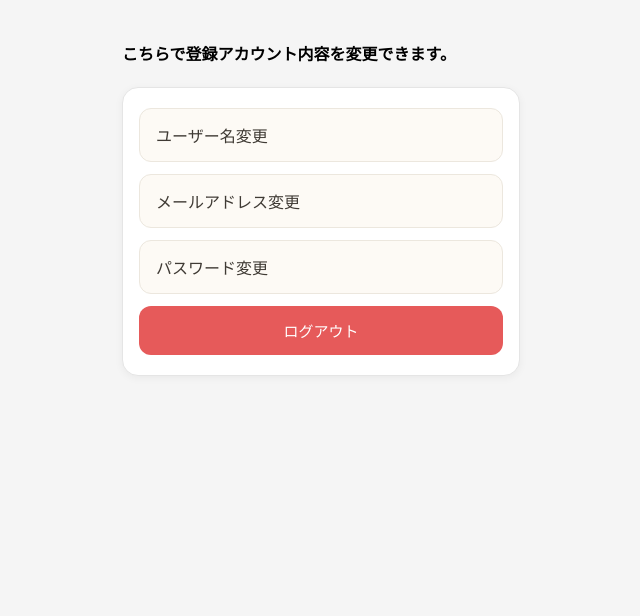
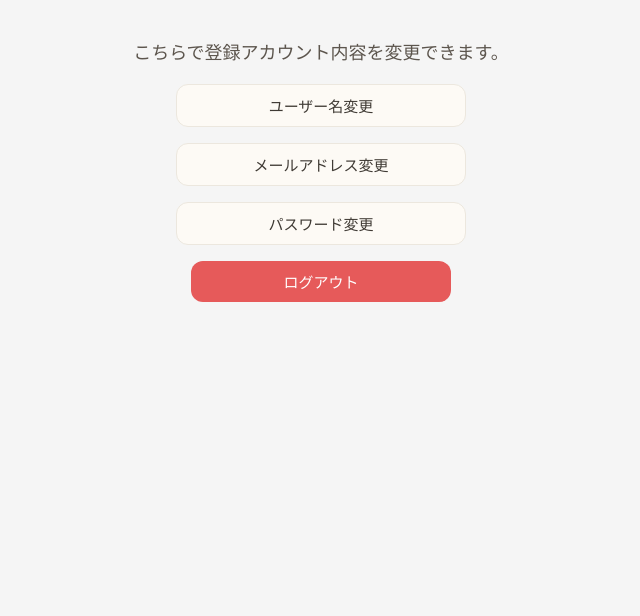
Before and after one commit to HanakoAnami/bbq-ready, a Django app: page /mypage/ in a window 1280 px wide. Shown: the part 60-676 px from the top of the page, without its empty margins (319-959 px from the left). Run offline with Django 5.2, Linux system fonts and the light colour scheme; a user stored in the database is signed in.

```diff
--- a/bbq_app/static/bbq_app/css/style.css
+++ b/bbq_app/static/bbq_app/css/style.css
@@ -643,6 +643,24 @@ body {
     white-space: nowrap;
 }
 
+.assign-progress{
+    text-align:center;
+    font-size:20px;
+    margin-bottom:12px;
+}
+
+.assign-description{
+    text-align:center;
+    font-size:15px;
+    margin-bottom:20px;
+    color:#555;
+}
+
+.assign-save{
+    text-align:center;
+    margin-top:20px;
+}
+
 
 /* =====================
    share
@@ -835,6 +853,8 @@ body {
 .mypage-description {
     margin-bottom: 20px;
     color: #5c554d;
+    text-align: center;
+    font-size: 18px;
 }
 
 .mypage-card {
@@ -849,7 +869,7 @@ body {
 .mypage-menu {
     display: flex;
     flex-direction: column;
-    gap: 12px;
+    gap: 16px;
 }
 
 .mypage-menu__item {
@@ -859,22 +879,40 @@ body {
     background: #fdfaf5;
     border: 1px solid #ece7de;
     border-radius: 12px;
-    padding: 14px 16px;
+    padding: 10px 14px;
     font-weight: 500;
+    text-align: center;
+    max-width: 260px;
+    margin: auto;
 }
 
 .mypage-logout-form {
     margin: 0;
 }
 
-.mypage-logout-btn {
-    width: 100%;
-    border: none;
-    border-radius: 12px;
-    padding: 14px 16px;
-    background: #e65a5a;
-    color: white;
-    font-size: 15px;
+.mypage-menu-btn{
+    display:block;
+    width:260px;
+    margin:0 auto;
+
+    padding:10px 14px;
+
+    border-radius:12px;
+    border:1px solid #ece7de;
+
+    background:#fdfaf5;
+    color:#3f3a34;
+
+    text-decoration:none;
+    text-align:center;
+
+    font-size:15px;
+}
+
+.logout-btn{
+    background:#e65a5a;
+    color:white;
+    border:none;
 }
 
 
--- a/bbq_app/templates/bbq_app/mypage.html
+++ b/bbq_app/templates/bbq_app/mypage.html
@@ -3,18 +3,29 @@
 
 {% block content %}
 
-<h4>こちらで登録アカウント内容を変更できます。</h4>
+<div class="mypage-page">
+    <p class="mypage-description">
+        こちらで登録アカウント内容を変更できます。
+    </p>
 
-<div class="mypage-card">
-    <div class="mypage-menu">
-        <a class="mypage-menu__item" href="{% url 'mypage_name' %}">ユーザー名変更</a>
-        <a class="mypage-menu__item" href="{% url 'mypage_email' %}">メールアドレス変更</a>
-        <a class="mypage-menu__item" href="{% url 'mypage_password' %}">パスワード変更</a>
+<div class="mypage-menu">
 
-        <button type="button" class="mypage-logout-btn" onclick="openLogoutModal()">
-            ログアウト
-        </button>
-    </div>
+    <a href="{% url 'mypage_name' %}" class="mypage-menu-btn">
+        ユーザー名変更
+    </a>
+
+    <a href="{% url 'mypage_email' %}" class="mypage-menu-btn">
+        メールアドレス変更
+    </a>
+
+    <a href="{% url 'mypage_password' %}" class="mypage-menu-btn">
+        パスワード変更
+    </a>
+
+    <button type="button" class="mypage-menu-btn logout-btn" onclick="openLogoutModal()">
+        ログアウト
+    </button>
+
 </div>
 
 <div id="logoutModal" class="modal">
```
Also changed, not shown: bbq_app/templates/bbq_app/item_assign.html (+13 -4 lines), db.sqlite3.
